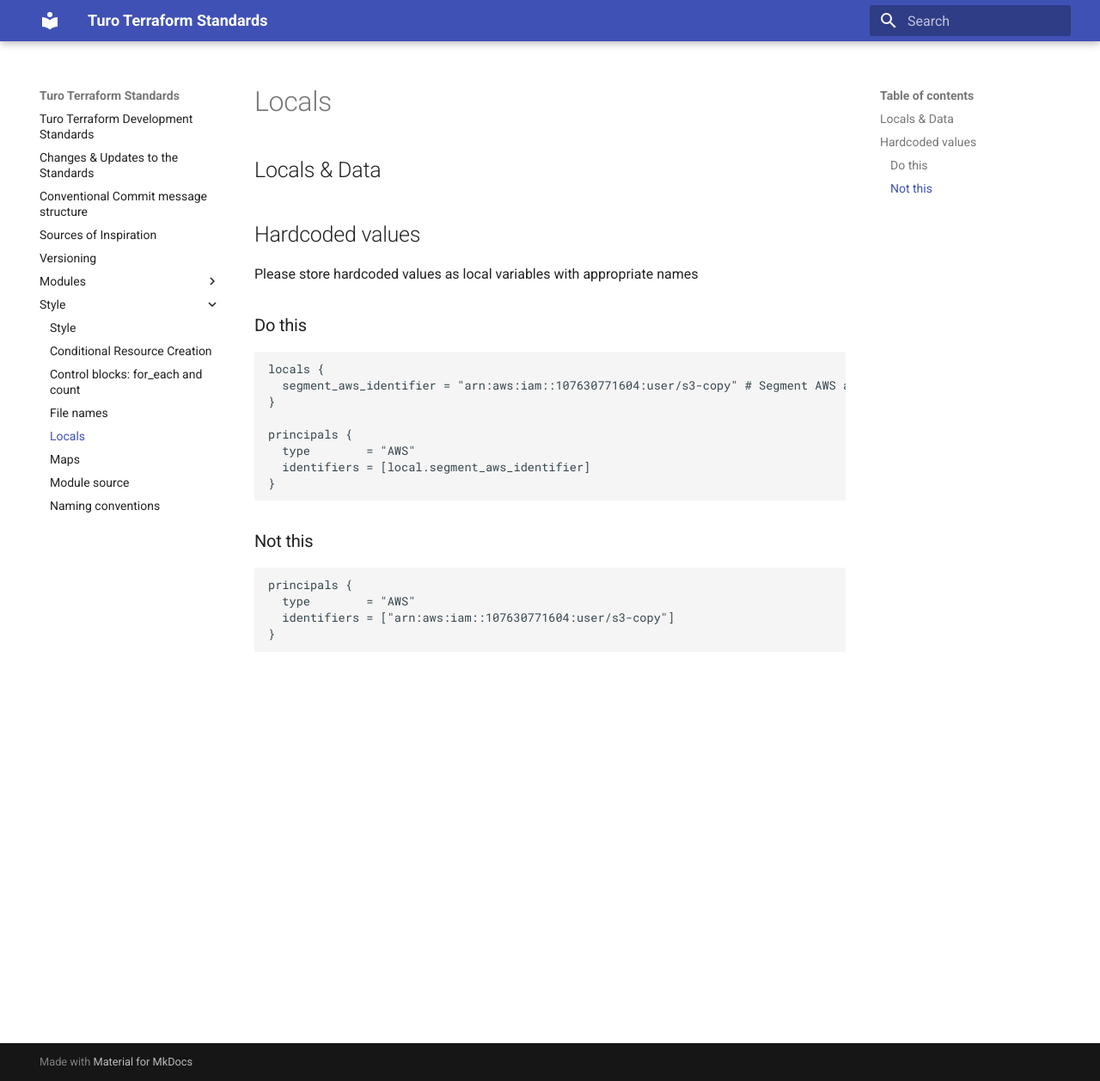
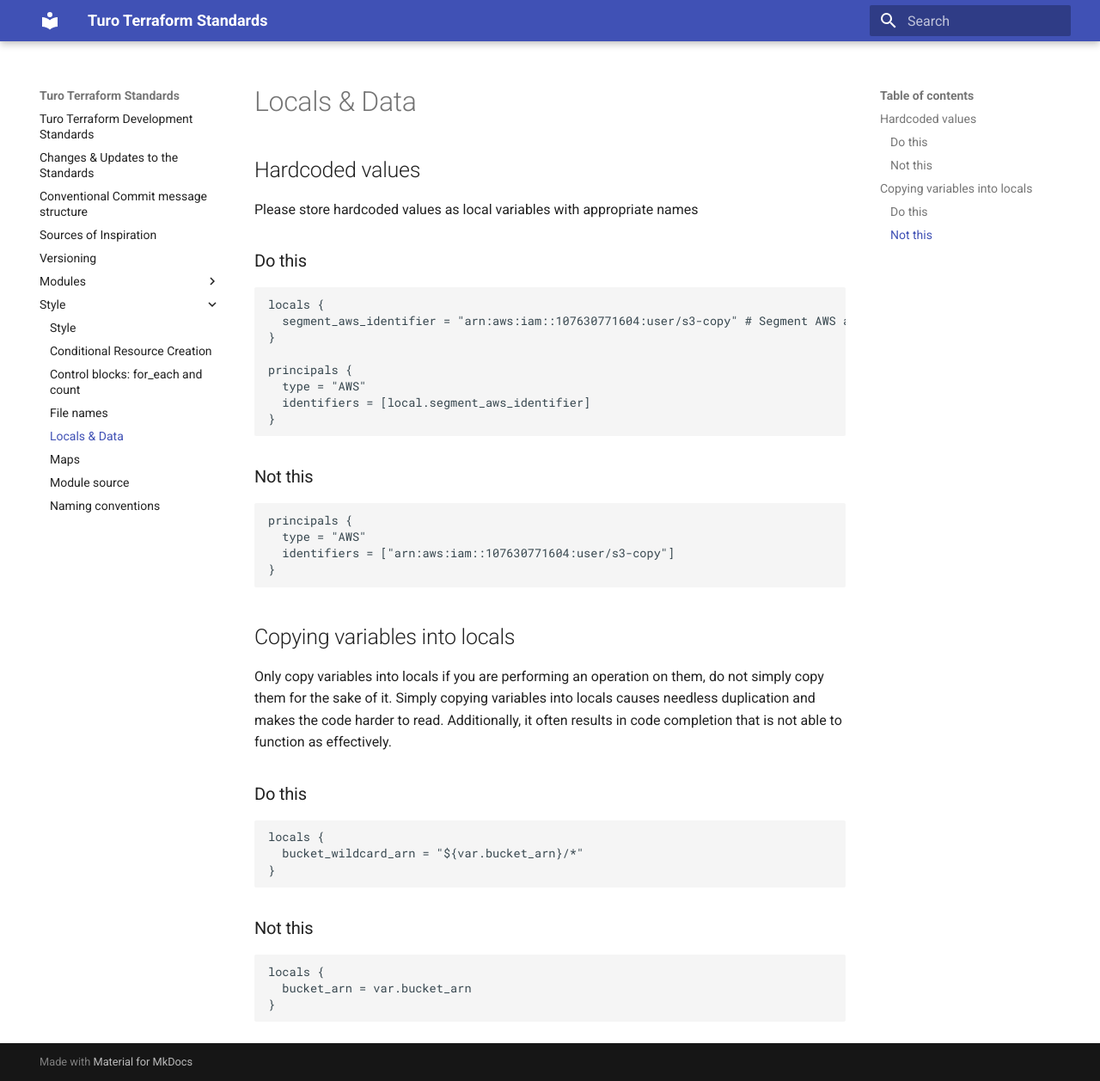
Before and after one commit to open-turo/standards-terraform, an MkDocs documentation site: the page built from docs/style/locals.md, in a window 1280 px wide and 1257 px high. Shown: the whole window at 86% size. Built offline with MkDocs 1.6.1 and Material for MkDocs 9.7.7, drawn with Linux system fonts in a browser that asks for light colours.

Commit message:
fix(locals): adds guideline for not duplicating vars into locals
We have a standard that has been talked about but not properly documented, whereby uses should not
simply duplicate all vars into local variables.  This duplication causes issues with code
completion as well as making refactoring and reviews more difficult.

````diff
--- a/docs/style/locals.md
+++ b/docs/style/locals.md
@@ -1,4 +1,4 @@
-## Locals & Data
+# Locals & Data
 
 ## Hardcoded values
 
@@ -12,7 +12,7 @@ locals {
 }
 
 principals {
-  type        = "AWS"
+  type = "AWS"
   identifiers = [local.segment_aws_identifier]
 }
 ```
@@ -21,7 +21,27 @@ principals {
 
 ```hcl
 principals {
-  type        = "AWS"
+  type = "AWS"
   identifiers = ["arn:aws:iam::107630771604:user/s3-copy"]
 }
 ```
+
+## Copying variables into locals
+
+Only copy variables into locals if you are performing an operation on them, do not simply copy them for the sake of it. Simply copying variables into locals causes needless duplication and makes the code harder to read. Additionally, it often results in code completion that is not able to function as effectively.
+
+### Do this
+
+```hcl
+locals {
+  bucket_wildcard_arn = "${var.bucket_arn}/*"
+}
+```
+
+### Not this
+
+```hcl
+locals {
+  bucket_arn = var.bucket_arn
+}
+```
````
